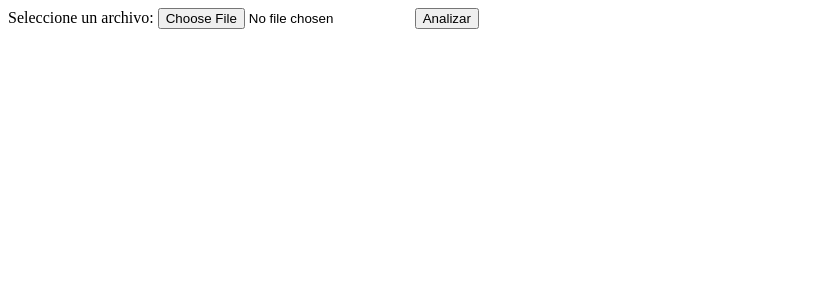
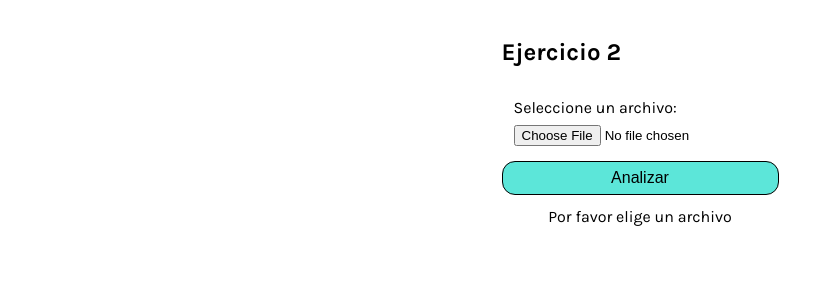
Before and after one commit to HugoTranquilino/neubux-ejercicio2php, a PHP site: page / in a window 1280 px wide. Shown: the top 300 px of the page, without its empty margins (0-833 px from the left). Run offline with PHP 8.4, Linux system fonts and the light colour scheme.

Commit message:
estilizacion del sitio

```diff
--- /dev/null
+++ b/descarga.php
@@ -0,0 +1,5 @@
+<?php
+    header("Content-disposition: attachment; filename=ganador.txt");
+    header("Content-type: MIME");
+    readfile("ganador.txt");
+?>
--- a/ganador.txt
+++ /dev/null
@@ -1 +0,0 @@
-1 58
--- a/index.php
+++ b/index.php
@@ -69,12 +69,21 @@ if (!empty($file_name)) {
     <meta http-equiv="X-UA-Compatible" content="IE=edge">
     <meta name="viewport" content="width=device-width, initial-scale=1.0">
     <title>Neubux ejercicio 2</title>
+
+    <!-- style css -->
+    <link rel="stylesheet" href="main.css">
+
+    <!-- Fonts -->
+    <link rel="preconnect" href="https://fonts.googleapis.com">
+    <link rel="preconnect" href="https://fonts.gstatic.com" crossorigin>
+    <link href="https://fonts.googleapis.com/css2?family=Karla:wght@400;600;700&display=swap" rel="stylesheet">
 </head>
 <body>
 
     <main>
 
-        <section>
+        <section class="contenent">
+            <h1>Ejercicio 2</h1>
             <form action="<?php echo $_SERVER['PHP_SELF'];?>" method="POST" enctype="multipart/form-data">
                 <label for="file">
                     Seleccione un archivo:
@@ -82,6 +91,18 @@ if (!empty($file_name)) {
                 </label>
                 <button type="submit" class="btn">Analizar</button>
             </form>
+
+            <span>
+                <?php echo $err = (!empty($error)) ? $error : '' ; ?>
+            </span>
+
+            <div class="resulltados">
+                <?php
+                    if (!empty($winner)) {
+                        echo '<a class="btn" href="descarga.php" target="_blank" rel="noopener noreferrer">Ver Ganador</a>';
+                    }
+                ?>
+            </div>
         </section>
 
     </main>
--- /dev/null
+++ b/main.css
@@ -0,0 +1,39 @@
+body{
+    font-family: 'Karla', sans-serif;
+}
+
+.contenent {
+    display: grid;
+    justify-content: center;
+    margin-top: 18px;
+}
+.contenent form {
+    display: flex;
+    flex-direction: column;
+}
+.contenent form > label {
+    display: flex;
+    font-size: 16px;
+    flex-direction: column;
+    margin: 12px;
+}
+.contenent form > label > input{
+    margin-top: 8px;
+    margin-bottom: 3px;
+}
+.contenent > span {
+    margin-top: 12px;
+    text-align: center;
+}
+.btn {
+    background-color: #5ce6d9;
+    border: 1px solid;
+    border-radius: 13px;
+    color: black;
+    font-size: 16px;
+    padding: 7px;
+    text-decoration: none;
+}
+.resultado {
+    margin-top: 12px;
+}
```
